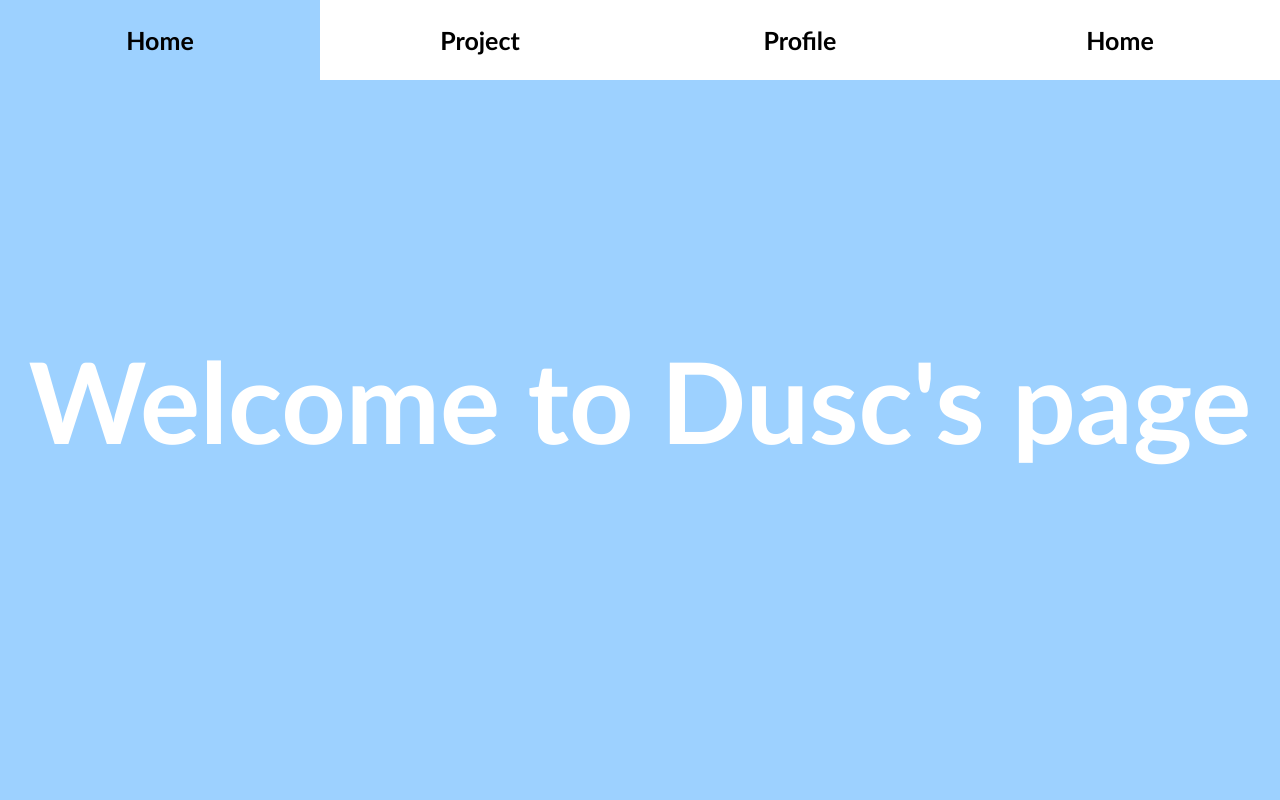
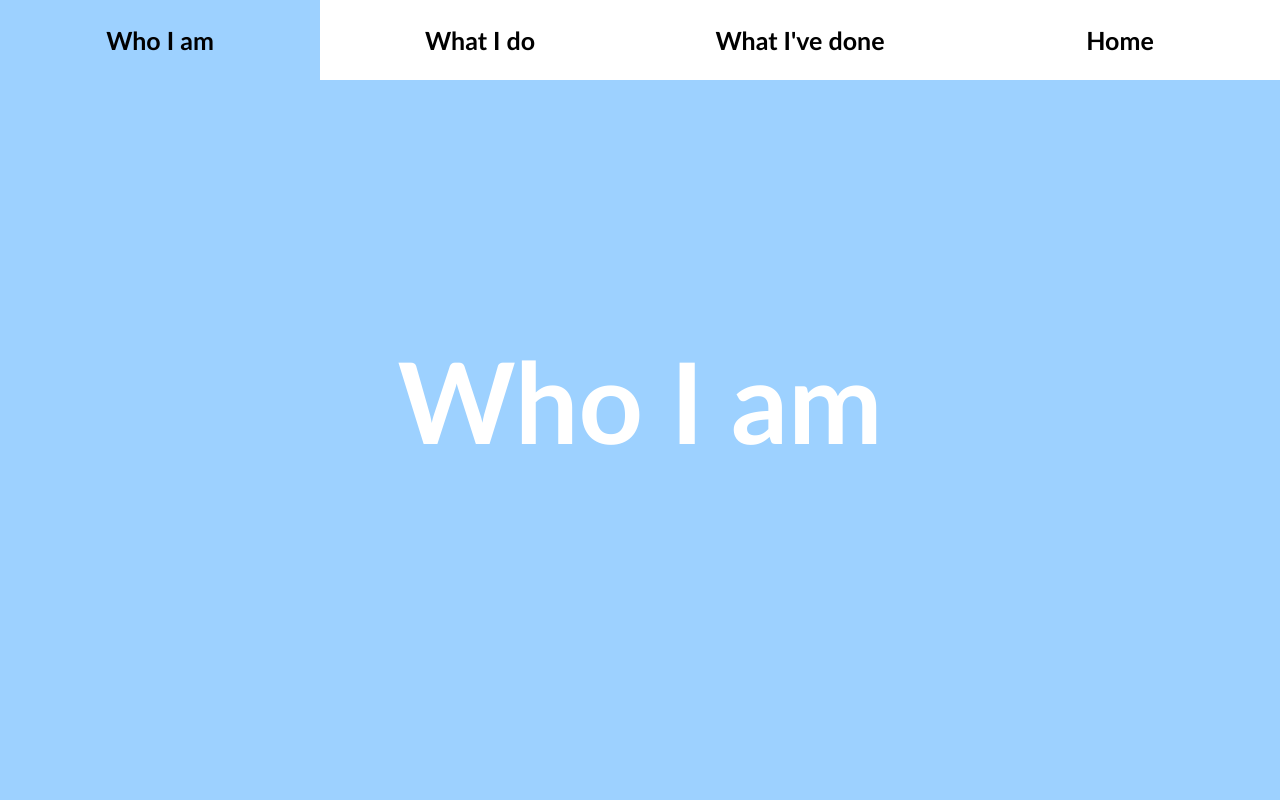
Before and after one commit to duclam227/duclam227.github.io, a plain HTML site: page index.html in a window 1280 px wide. Shown: the top 800 px of the page. Drawn offline with Linux system fonts and the light colour scheme.

Commit message:
updated index

```diff
--- a/index.html
+++ b/index.html
@@ -3,33 +3,38 @@
   <link rel="stylesheet" href="mystyle.css">
   <title>Portfolio</title>
 </head>
+
 <body>
   <navbar id="navbar">
     <a id="navbar-button" href="#home">
-      <div id="navbar-text">Home</div>
+      <div id="navbar-text">Who I am</div>
+    </a>
+    <a id="navbar-button" href="#language">
+      <div id="navbar-text">What I do</div>
     </a>
     <a id="navbar-button" href="#projects">
-      <div id="navbar-text">Project</div>
-    </a>
-    <a id="navbar-button" href="#profile">
-      <div id="navbar-text">Profile</div>
+      <div id="navbar-text">What I've done</div>
     </a>
     <a id="navbar-button">
       <div id="navbar-text">Home</div>
     </a>
   </navbar>
+
   <a id="home"></a>
   <section id="welcome-section">
-    <h1>Welcome to Dusc's page</h1>
+    <h1>Who I am</h1>
   </section>
   <a id="projects"></a>
+
+  <section id="language">
+    <a id="profile-link" target="_blank" href="https://www.freecodecamp.org/duclam227">Click here</a>
+  </section>
+
   <section id="projects">
     <div class="project-tile">Project 1
       <a href="https://www.youtube.com/watch?v=CX11yw6YL1w">Click here</a></div>
     <div class="project-tile">Project 2</div>
     <div class="project-tile">Project 3</div>
   </section>
-  <section id="profile">
-    <a id="profile-link" target="_blank" href="https://www.freecodecamp.org/duclam227">Click here</a>
-  </section>
+
 </body>
```
